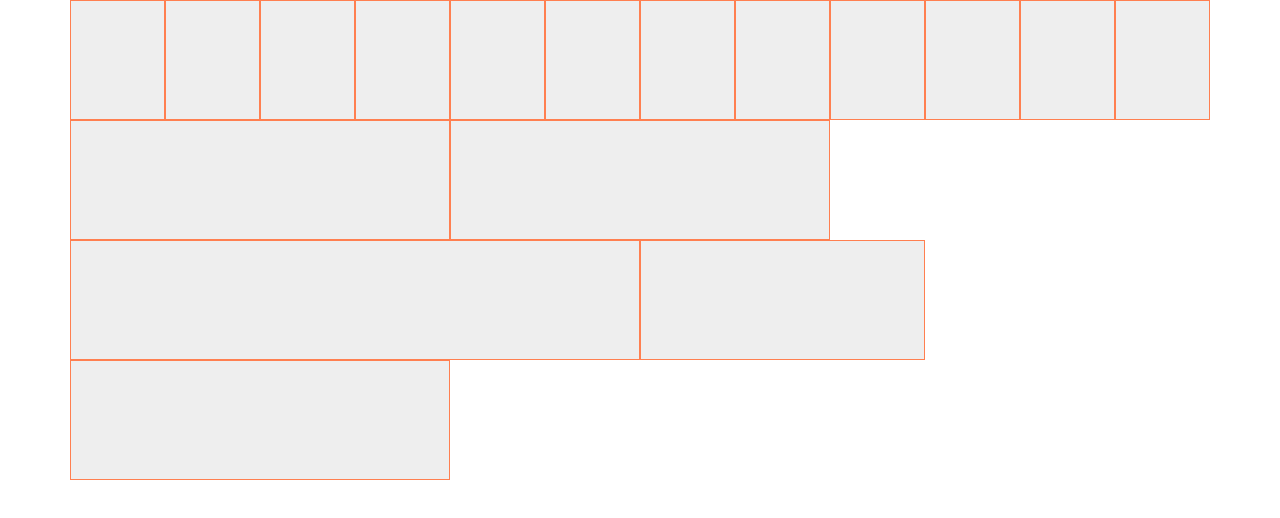
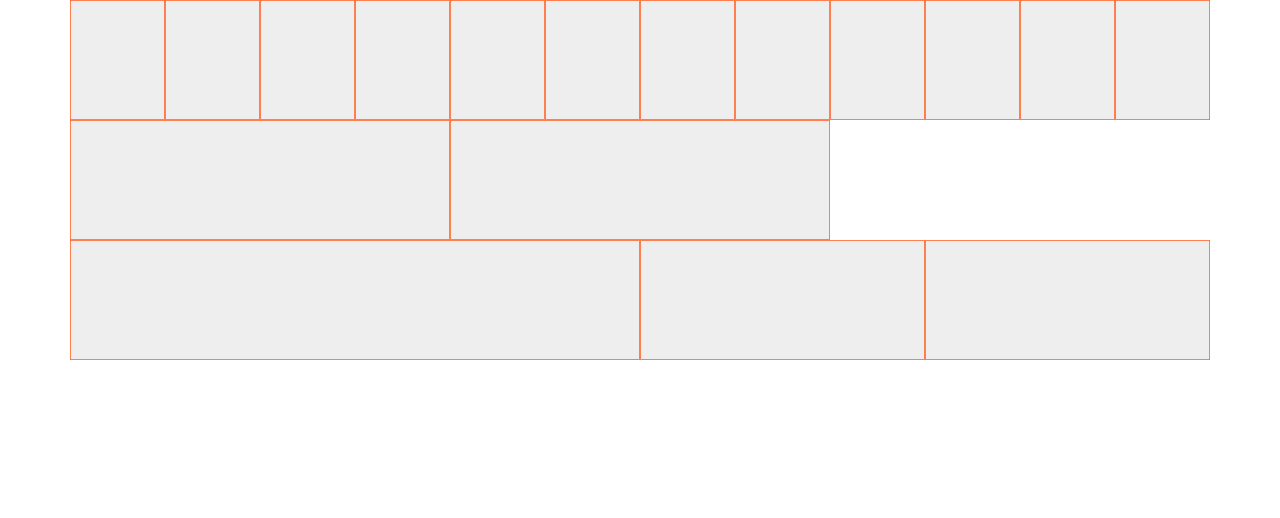
Before and after one commit to anauyehara/bootstrap-4-example, a plain HTML site: page index.html in a window 1280 px wide. Drawn offline with nearby package versions, Linux system fonts and the light colour scheme.

Commit message:
fixed column

```diff
--- a/index.html
+++ b/index.html
@@ -38,8 +38,7 @@
      <div class="row">
          <div class="col box col-sm-8 col-lg-6"></div>
          <div class="col box col-sm-3"></div>
-         <div class="col box col-sm-6 col-lg-4"></div>
-
+         <div class="col box col-sm-6 col-lg-3"></div>
 
 
     </div>
```
